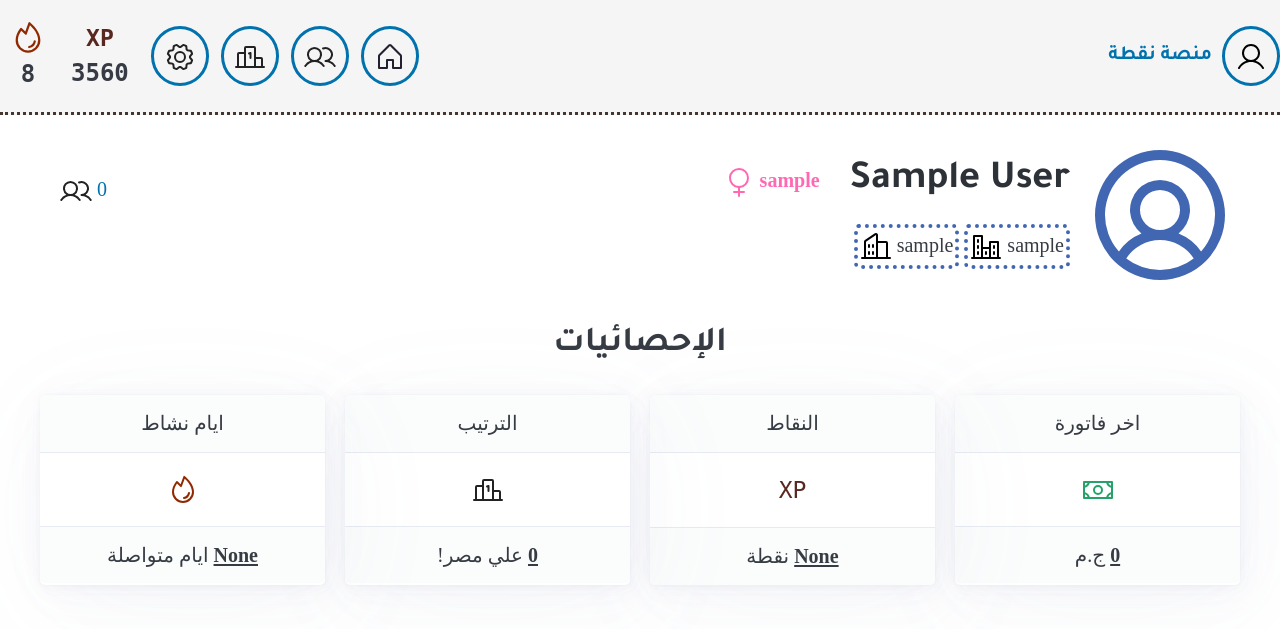
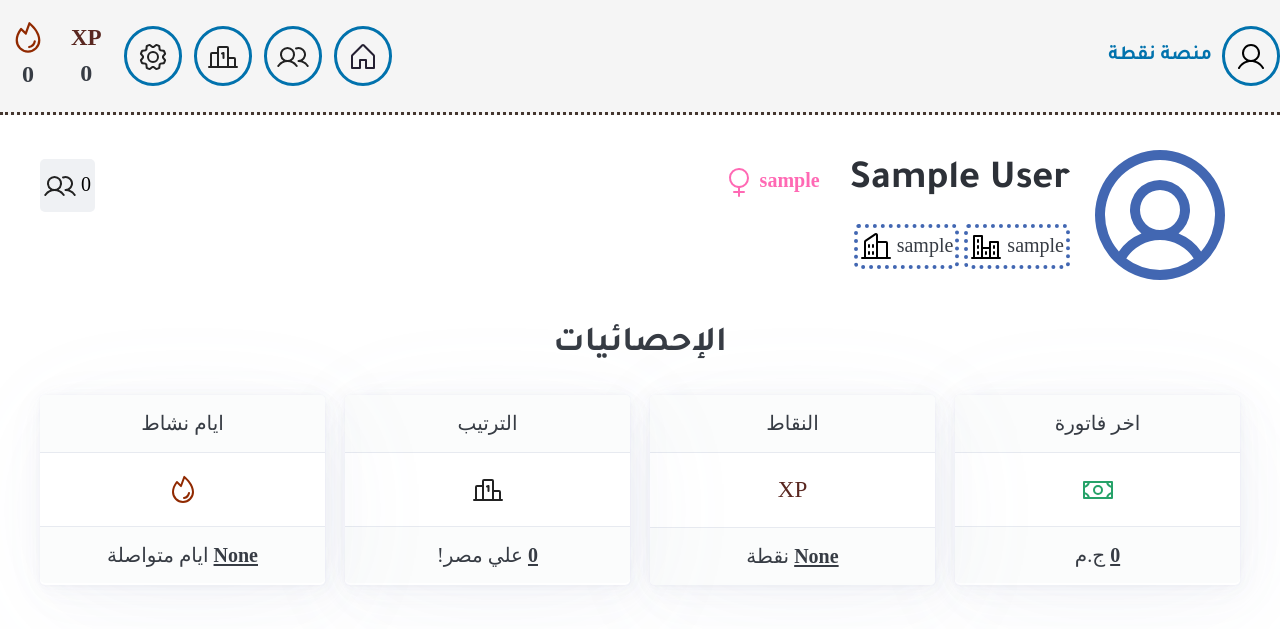
Before and after one commit to omar-hossam/noqta-platform, a Flask app: page /profile in a window 1280 px wide. Shown: the top 629 px of the page. Run offline with Flask 3, Linux system fonts and the light colour scheme; the visitor is signed in with stand-in values (Sample User, id 1); data comes from the database, SQL or seed files in the repository; some web fonts are replaced.

Commit message:
feat: enhance user navbar, style friends button in profile

```diff
--- a/routes/front.py
+++ b/routes/front.py
@@ -37,7 +37,11 @@ def register():
 def dashboard():
     try:
         if session['user_id']:
-            return render_template('dashboard.html', show_user_nav=True, todos=todos)
+            db = get_db()
+            user = db.execute("SELECT * FROM users WHERE id = ?", (user_id,)).fetchone()
+            db.close()
+
+            return render_template('dashboard.html', show_user_nav=True, todos=todos, user_streak=user['streak'], user_xp=user['xp'])
     except KeyError:
         return redirect('/login')
 
@@ -50,7 +54,7 @@ def profile():
             user_id = session['user_id']
             user = db.execute("SELECT * FROM users WHERE id = ?", (user_id,)).fetchone()
 
-            return render_template('profile.html', show_user_nav=True, user=user)
+            return render_template('profile.html', show_user_nav=True, user=user, user_streak=user['streak'], user_xp=user['xp'])
     except KeyError:
         return redirect('/login')
 
@@ -64,7 +68,7 @@ def settings():
             user = db.execute("SELECT id, bio, whatsapp_number, facebook_link FROM users WHERE id = ?", (user_id,)).fetchone()
 
             db.close()
-            return render_template('settings.html', show_user_nav=True, user=user)
+            return render_template('settings.html', show_user_nav=True, user=user, user_streak=user['streak'], user_xp=user['xp'])
     except KeyError:
         return redirect('/login')
 
--- a/static/css/components/users_nav.css
+++ b/static/css/components/users_nav.css
@@ -12,10 +12,6 @@ nav ul li {
   vertical-align: middle;
   text-align: center;
   font-weight: bold;
-}
-
-.num, .xp-text {
-  font-family: monospace;
 }
 
 .num {
--- a/templates/base.html
+++ b/templates/base.html
@@ -26,7 +26,7 @@
     {% endif %}
 
     {% if show_user_nav %}
-      {{ user_nav() }}
+      {{ user_nav(user_streak, user_xp) }}
     {% endif %}
 
     <main>
--- a/templates/components/UserNav.html
+++ b/templates/components/UserNav.html
@@ -1,4 +1,4 @@
-{% macro user_nav() %}
+{% macro user_nav(user_streak, user_xp) %}
 <nav id="nav">
   <ul>
     <li data-tooltip="الملف الشخصي" data-placement="left">
@@ -25,12 +25,12 @@
       <li>
         <span class="xp-text">XP</span>
         <br />
-        <span class="num" id="xp">3560</span>
+        <span class="num" id="xp">{{ user_xp or 0 }}</span>
       </li>
       <li>
         <img style="width: 36px;" src="{{ url_for('static', filename='icons/fire(1).svg') }}" id="streak-icon" alt="fire icon">
         <br />
-        <span class="num" id="streak">8</span>
+        <span class="num" id="streak">{{ user_streak or 0 }}</span>
       </li>
     </div>
   </ul>
--- a/templates/profile.html
+++ b/templates/profile.html
@@ -82,7 +82,7 @@
       <!-- LEFT -->
       <div style="display: flex; flex-direction: column; justify-content: space-between; height: 70%;">
 
-        <button class="outline" style="border: 0;" hx-get="/api/users/{{user['id']}}/friends" hx-target="#friends-list" hx-swap="innerHTML" onclick="setAttr('#friends', 'open', 'true')" >
+        <button class="outline pico-background-slate-50" style="border: 0; padding: 10px 4px;" hx-get="/api/users/{{user['id']}}/friends" hx-target="#friends-list" hx-swap="innerHTML" onclick="setAttr('#friends', 'open', 'true')" >
           <!--  {{ user['friends'] }} صديق  -->
           0
           <img src="{{ url_for('static', filename='icons/users.svg') }}">
```
